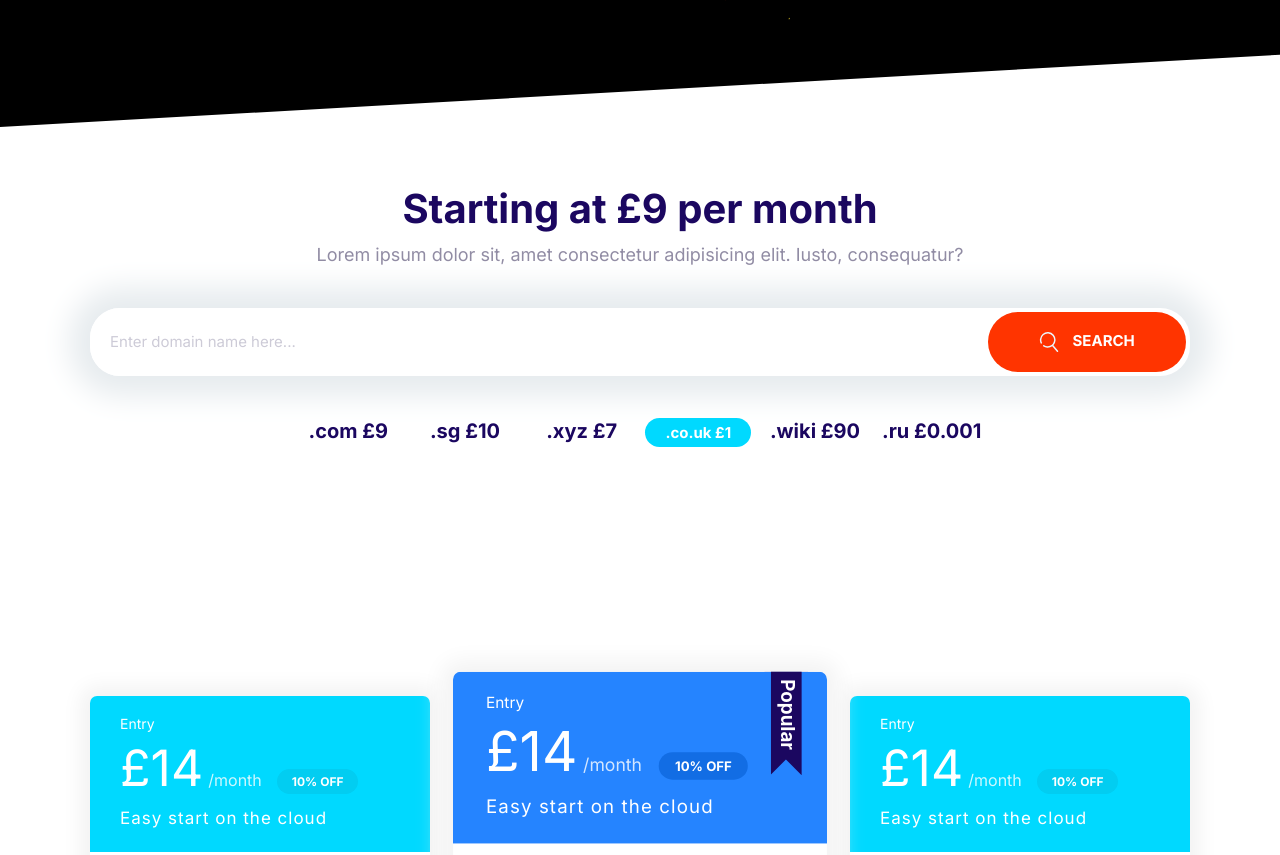
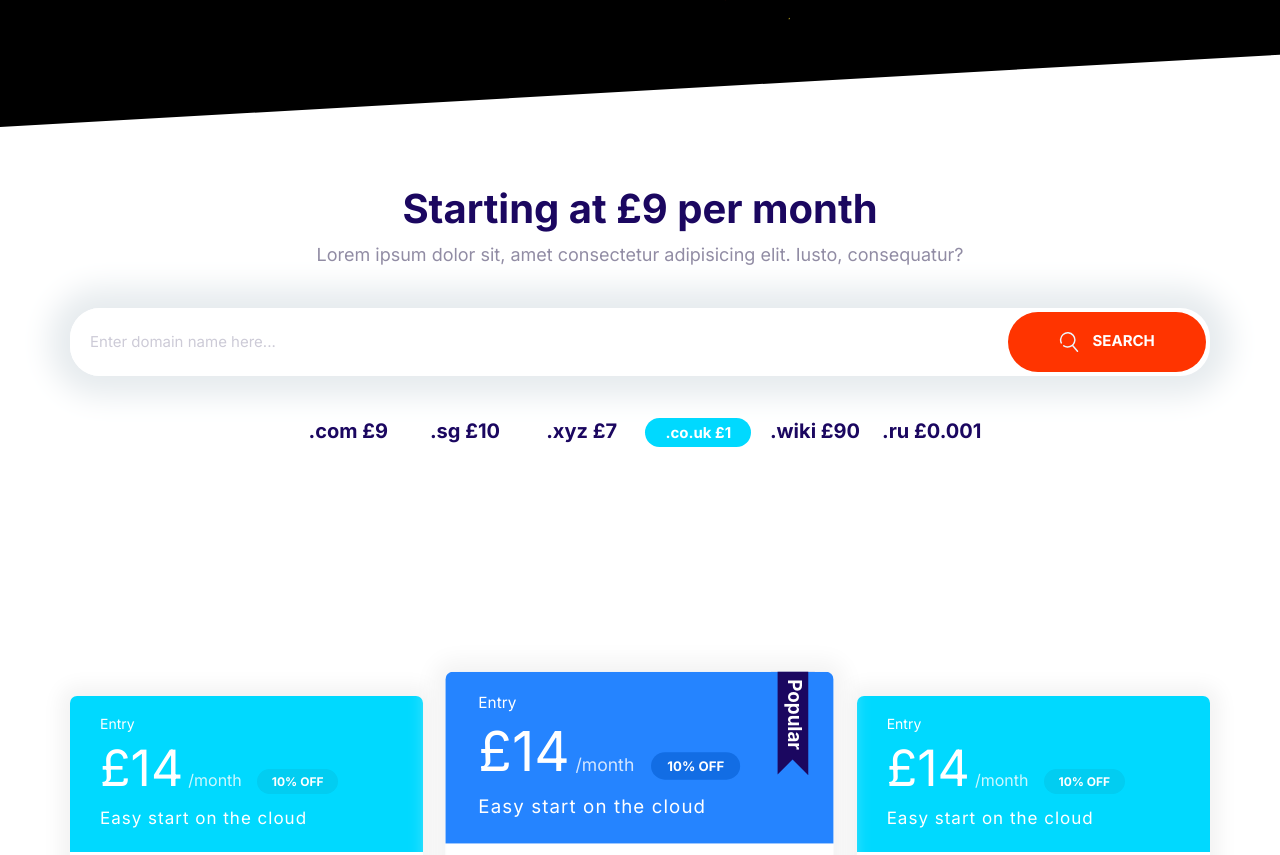
Before and after one commit to Osgoroth/shiny-barnacle, a website built with Parcel: page index.html in a window 1280 px wide. Shown: the part 657-1512 px from the top of the page. Built offline with nearby package versions, Linux system fonts and the light colour scheme.

Commit message:
fixed whitespace issue

```diff
--- a/css/styles.css
+++ b/css/styles.css
@@ -26,7 +26,7 @@ html {
 }
 
 body {
-    font-family: Inter, Arial, Arial, Helvetica, sans-serif;
+    font-family: Inter, Arial, Helvetica, sans-serif;
     color: var(--color-body);
     font-size: 2.4rem;
     line-height: 1.5;
@@ -615,7 +615,7 @@ a {
 
 .block {
     --padding-vertical: 6rem;
-    padding: var(--padding-vertical) 2rem;
+    padding: var(--padding-vertical) 0;
     /* border: 2px solid red; */
 
 }
```
Also changed, not shown: 1 other file.
